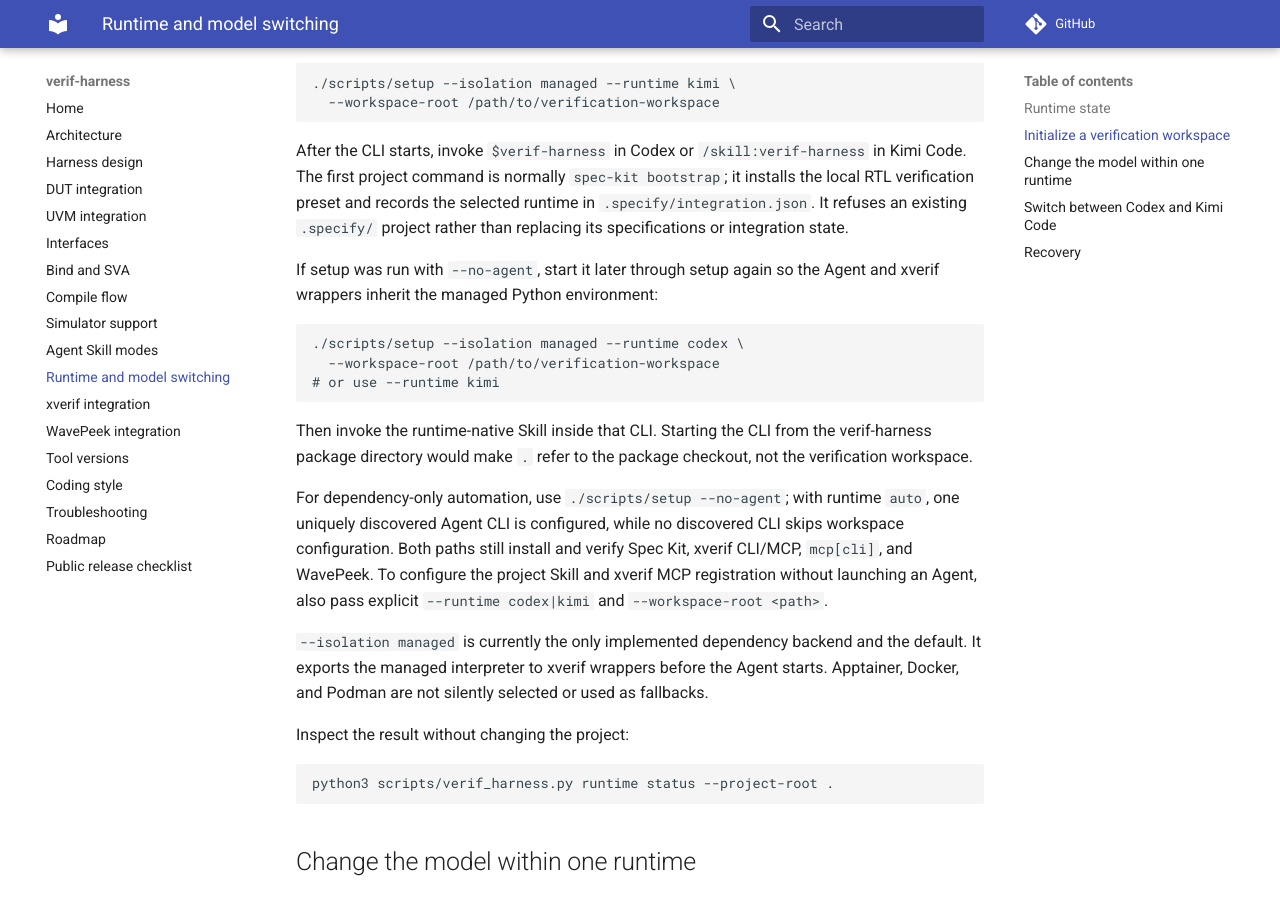
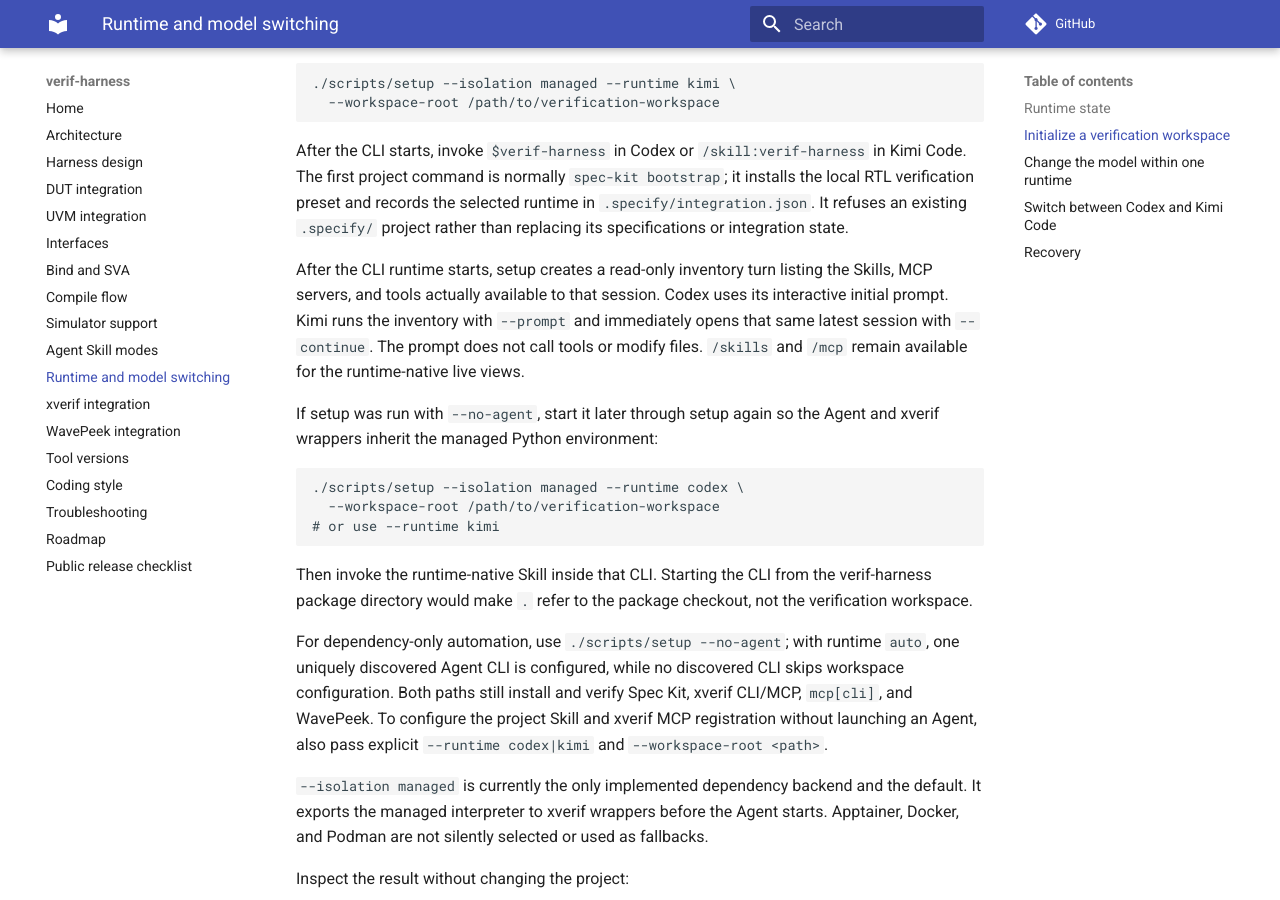
Before and after one commit to dummy11/verif-harness, an MkDocs documentation site: the page built from docs/runtime_switching.md, in a window 1280 px wide and 900 px high, scrolled down 1067 px. Built offline with MkDocs 1.6.1 and Material for MkDocs 9.7.7, drawn with Linux system fonts in a browser that asks for light colours; comment, search, counter and statistics services are not loaded.

Commit message:
Show runtime inventory after CLI startup

```diff
--- a/docs/runtime_switching.md
+++ b/docs/runtime_switching.md
@@ -53,6 +53,13 @@ After the CLI starts, invoke `$verif-harness` in Codex or
 the selected runtime in `.specify/integration.json`. It refuses an existing
 `.specify/` project rather than replacing its specifications or integration
 state.
+
+After the CLI runtime starts, setup creates a read-only inventory turn listing
+the Skills, MCP servers, and tools actually available to that session. Codex
+uses its interactive initial prompt. Kimi runs the inventory with `--prompt`
+and immediately opens that same latest session with `--continue`. The prompt
+does not call tools or modify files. `/skills` and `/mcp` remain available for
+the runtime-native live views.
 
 If setup was run with `--no-agent`, start it later through setup again so the
 Agent and xverif wrappers inherit the managed Python environment:
```
Also changed, not shown: README.md (+5 -0 lines), skills/verif-harness/docs/user_guide.md (+5 -0 lines), 2 other files.
